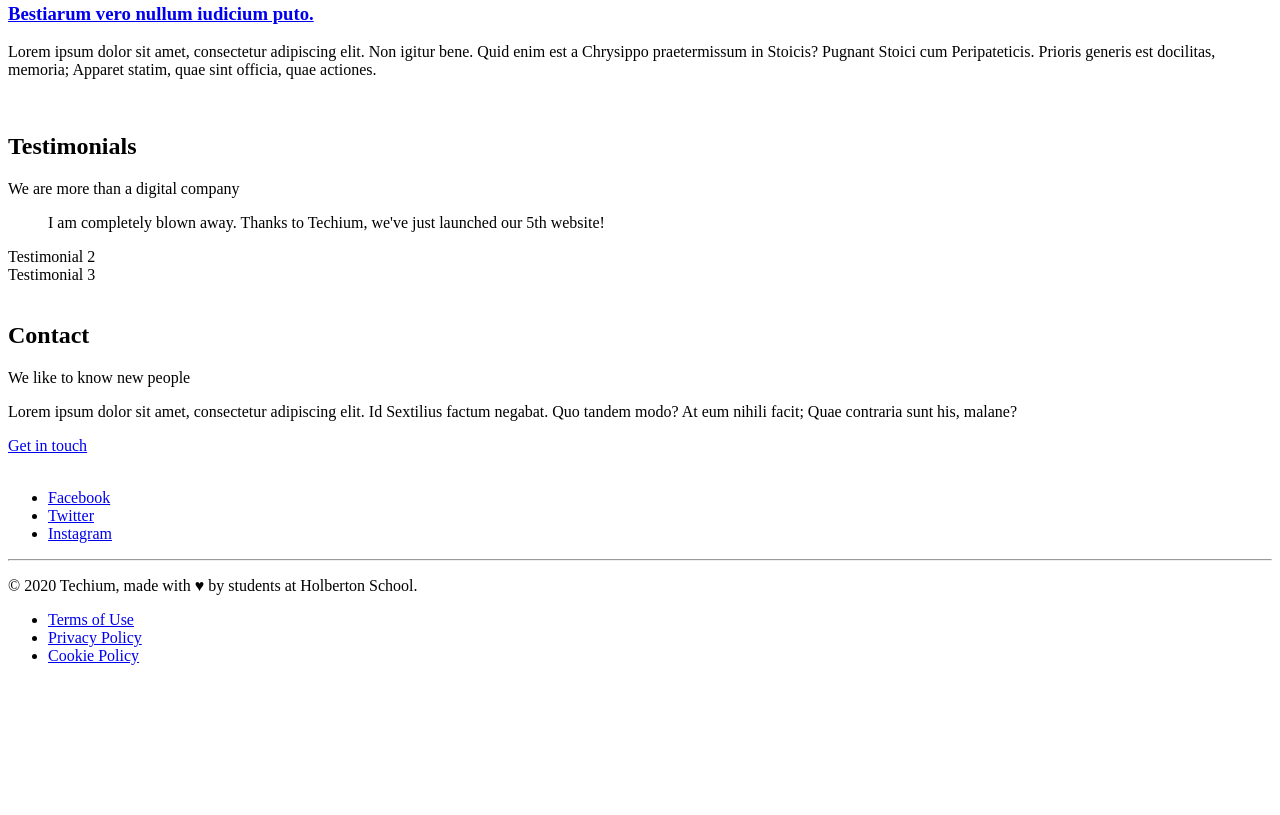
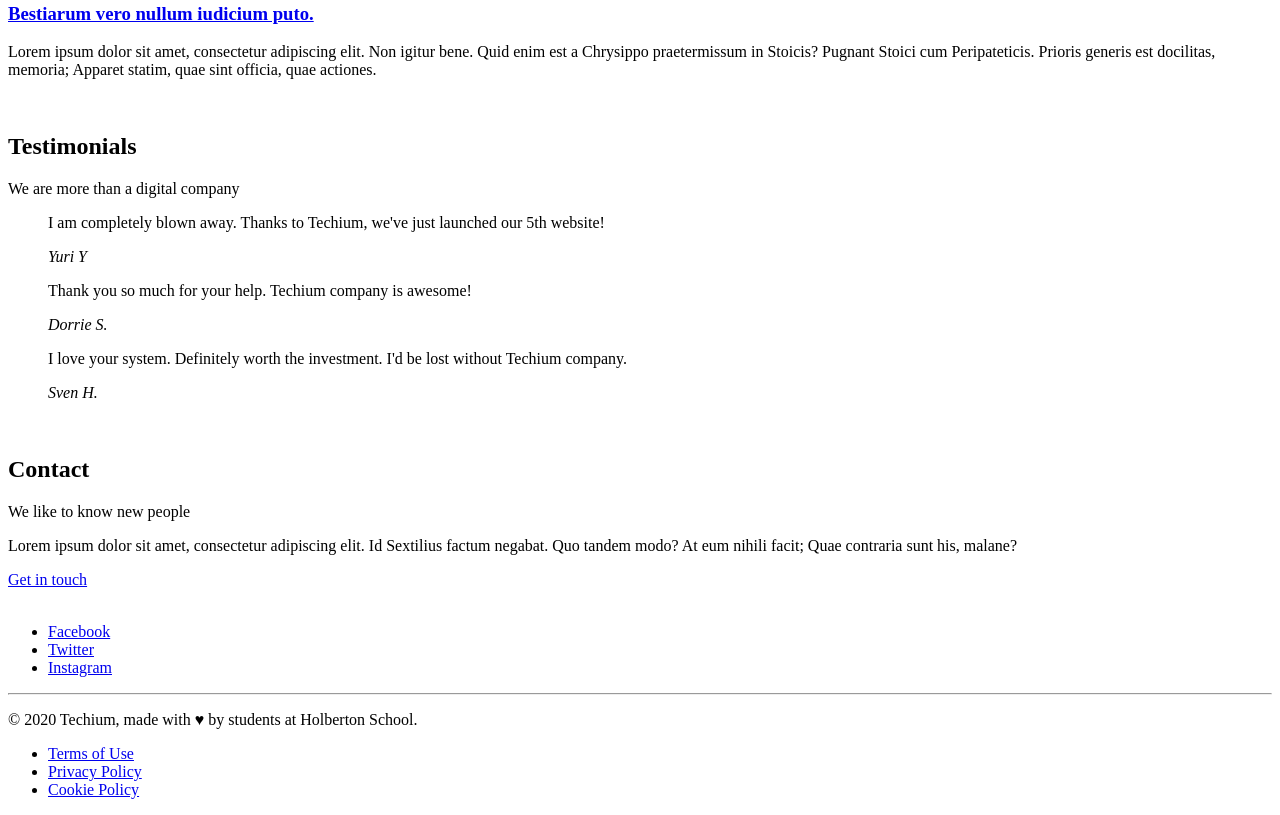
Before and after one commit to Pere-Isenah/alx-frontend, a plain HTML site: page 0x00-html_advanced/29-index.html in a window 1280 px wide. Shown: the part 1795-2610 px from the top of the page. Before the commit the page ends 2476 px from the top, so only its background shows below. Drawn offline with Linux system fonts and the light colour scheme.

Commit message:
update 0x00-html_advanced/29-index.html

```diff
--- a/0x00-html_advanced/29-index.html
+++ b/0x00-html_advanced/29-index.html
@@ -137,10 +137,23 @@
         </header>
         <div>
           <article>
-            <blockquote cite="Yuri Y">I am completely blown away. Thanks to Techium, we've just launched our 5th website!</blockquote>
+            <blockquote>
+              <p>I am completely blown away. Thanks to Techium, we've just launched our 5th website!</p>
+              <cite>Yuri Y</cite>
+              </blockquote>
           </article>
-          <article>Testimonial 2</article>
-          <article>Testimonial 3</article>
+          <article>
+            <blockquote>
+              <p>Thank you so much for your help. Techium company is awesome!</p>
+              <cite>Dorrie S.</cite>
+              </blockquote>
+          </article>
+          <article>
+            <blockquote>
+              <p>I love your system. Definitely worth the investment. I'd be lost without Techium company.</p>
+              <cite>Sven H.</cite>
+            </blockquote>
+          </article>
         </div>
       </div>
     </section>
```
